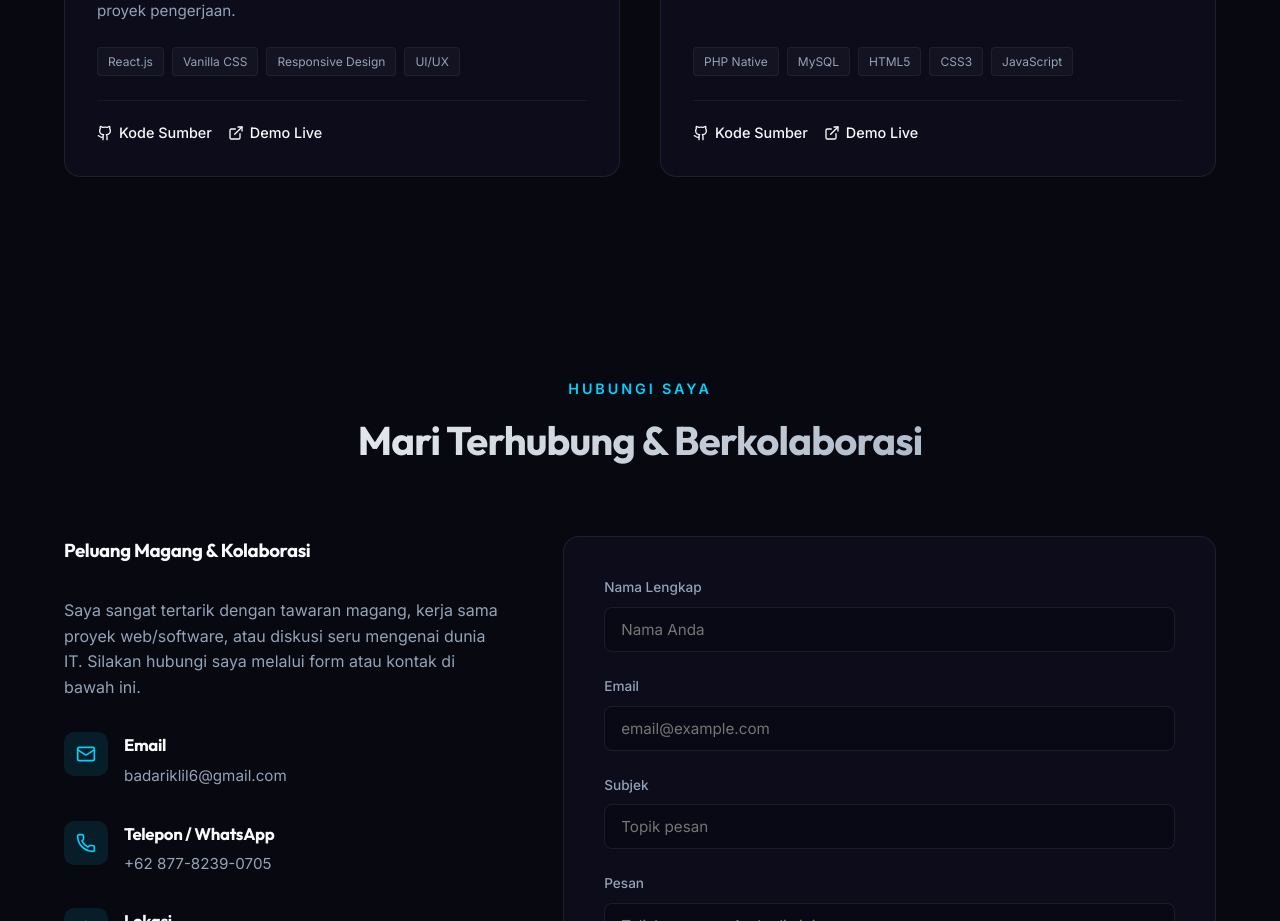
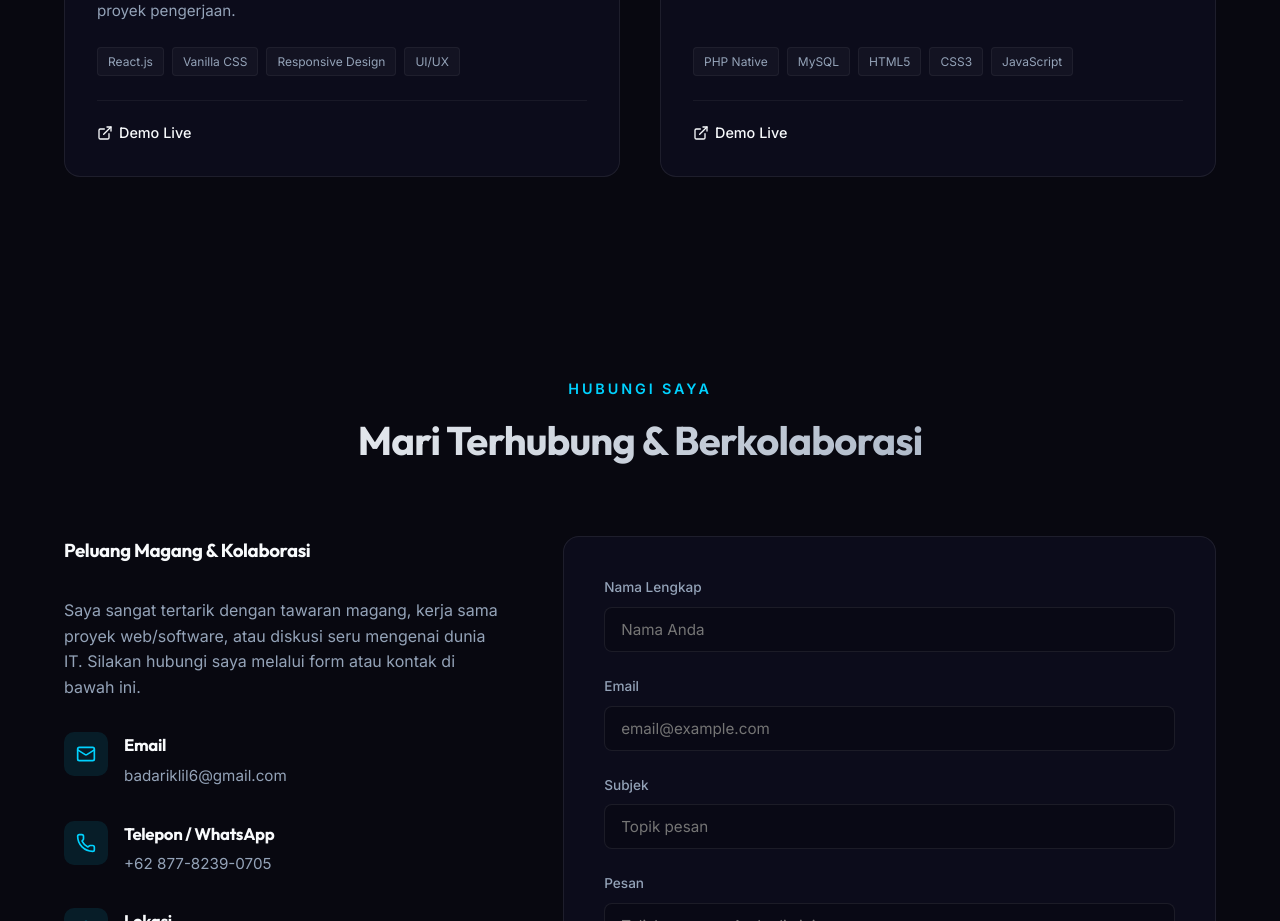
Before and after one commit to adayy-iklil/porto, a React (Vite) app: page / in a window 1280 px wide. Shown: the part 3160-4081 px from the top of the page. Built offline with nearby package versions, Linux system fonts and the light colour scheme.

Commit message:
feat: add Projects component to display showcase of development work

```diff
--- a/src/components/Projects.jsx
+++ b/src/components/Projects.jsx
@@ -99,9 +99,6 @@ export default function Projects() {
                 </div>
 
                 <div className="project-links">
-                  <a href={project.github} className="project-link" onClick={(e) => project.github === '#' && e.preventDefault()}>
-                    <GithubIcon size={16} /> Kode Sumber
-                  </a>
                   <a href={project.demo} className="project-link" onClick={(e) => project.demo === '#' && e.preventDefault()}>
                     <ExternalLink size={16} /> Demo Live
                   </a>
```
